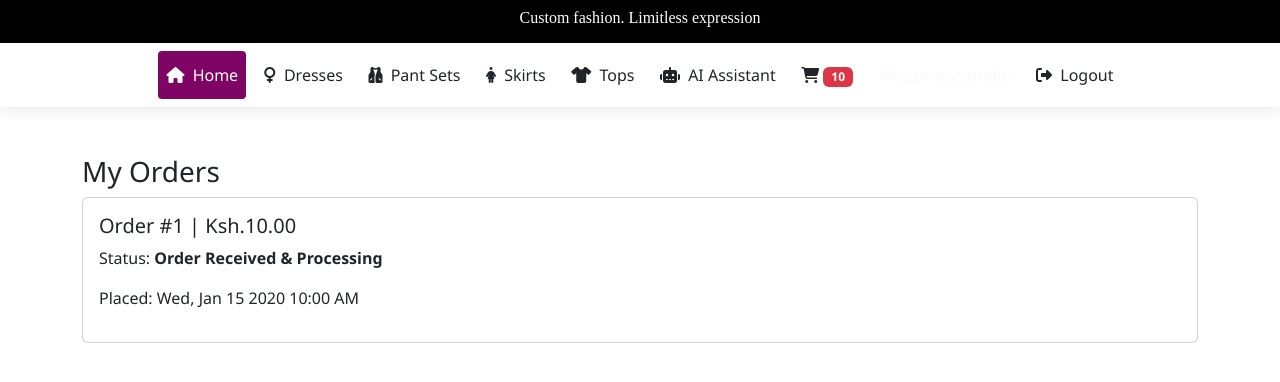
After one commit to Ghalib92/Atelier-Online-Fashion-Store, a Django app: page /orders/ in a window 1280 px wide. The commit adds this page. Shown: the top 382 px of the page. Run offline with Django 5.2, Linux system fonts and the light colour scheme; a user stored in the database is signed in; tables that the repository leaves empty hold one stand-in row (values such as "Sample post").

Commit message:
cart status, order status

```diff
--- a/Atelier_Fashion/pages/models.py
+++ b/Atelier_Fashion/pages/models.py
@@ -154,3 +154,18 @@ class Order(models.Model):
 
     def __str__(self):
         return f"Order #{self.id} by {self.user.username}"
+
+
+class OrderStatus(models.Model):
+    STATUS_CHOICES = [
+        ('received', 'Order Received & Processing'),
+        ('delivering', 'Delivering Today'),
+        ('delivered', 'Delivered'),
+    ]
+
+    order = models.ForeignKey(Order, on_delete=models.CASCADE, related_name='statuses')
+    status = models.CharField(max_length=20, choices=STATUS_CHOICES)
+    timestamp = models.DateTimeField(auto_now_add=True)
+
+    def __str__(self):
+        return f"{self.order} - {self.get_status_display()}"
--- a/Atelier_Fashion/pages/templates/checkout.html
+++ b/Atelier_Fashion/pages/templates/checkout.html
@@ -58,11 +58,6 @@
         </div>
       </div>
 
-      {% if message %}
-        <div class="alert alert-info mt-4 text-center">
-          {{ message }}
-        </div>
-      {% endif %}
     </div>
   </div>
 </div>
--- /dev/null
+++ b/Atelier_Fashion/pages/templates/my_orders.html
@@ -0,0 +1,19 @@
+{% extends 'base.html' %}
+{% block content %}
+<div class="container py-4">
+  <h3>My Orders</h3>
+  {% for order in orders %}
+    <div class="card mb-3">
+      <div class="card-body">
+        <h5>Order #{{ order.id }} | Ksh.{{ order.total_amount }}</h5>
+        <p>Status: <strong>
+          {{ order.statuses.last.get_status_display }}
+        </strong></p>
+        <p>Placed: {{ order.created_at|date:"D, M d Y h:i A" }}</p>
+      </div>
+    </div>
+  {% empty %}
+    <p>You have no orders yet.</p>
+  {% endfor %}
+</div>
+{% endblock %}
--- a/Atelier_Fashion/pages/urls.py
+++ b/Atelier_Fashion/pages/urls.py
@@ -13,6 +13,7 @@ path('cart/update/', views.update_cart_quantity, name='update_cart_quantity'),
 path('cart/remove/', views.remove_cart_item, name='remove_cart_item'),
 path('search/', views.product_search, name='product_search'),
 path('checkout/', views.checkout_view, name='checkout'),
+path('orders/', views.my_orders, name='order_list'),
 
 
 ]
--- a/Atelier_Fashion/pages/views.py
+++ b/Atelier_Fashion/pages/views.py
@@ -216,6 +216,9 @@ def checkout_view(request):
                 paid=False
             )
 
+            # ✅ Clear the cart
+            cart.items.all().delete()
+
             send_mail(
                 'Order Confirmation',
                 f'Thank you {full_name}, your order has been received. Delivery to:\n{address}\nAmount: Ksh.{total}',
@@ -224,8 +227,7 @@ def checkout_view(request):
                 fail_silently=False
             )
 
-            return render(request, 'order_success.html', {'order': order})
-
+            return redirect('order_list')
         elif payment_method == 'mpesa':
             request.session['checkout_data'] = {
                 'full_name': full_name,
@@ -237,3 +239,8 @@ def checkout_view(request):
             return redirect('payment_page')
 
     return render(request, 'checkout.html', {'total': total})
+
+@login_required
+def my_orders(request):
+    orders = Order.objects.filter(user=request.user).order_by('-created_at')
+    return render(request, 'my_orders.html', {'orders': orders})
--- a/Atelier_Fashion/payments/urls.py
+++ b/Atelier_Fashion/payments/urls.py
@@ -6,4 +6,5 @@ urlpatterns = [
 
     path('mpesa/callback/', views.mpesa_callback, name='mpesa_callback'),
     path('payment-success/', views.payment_success, name='payment_success'),
+    path('orders/', views.my_orders, name='order_list'),
 ]
```
Also changed, not shown: Atelier_Fashion/pages/admin.py (+7 -1 lines), Atelier_Fashion/payments/templates/order_success.html (+19 -6 lines), Atelier_Fashion/payments/views.py (+9 -0 lines), Atelier_Fashion/pages/migrations/0009_orderstatus.py (added).
